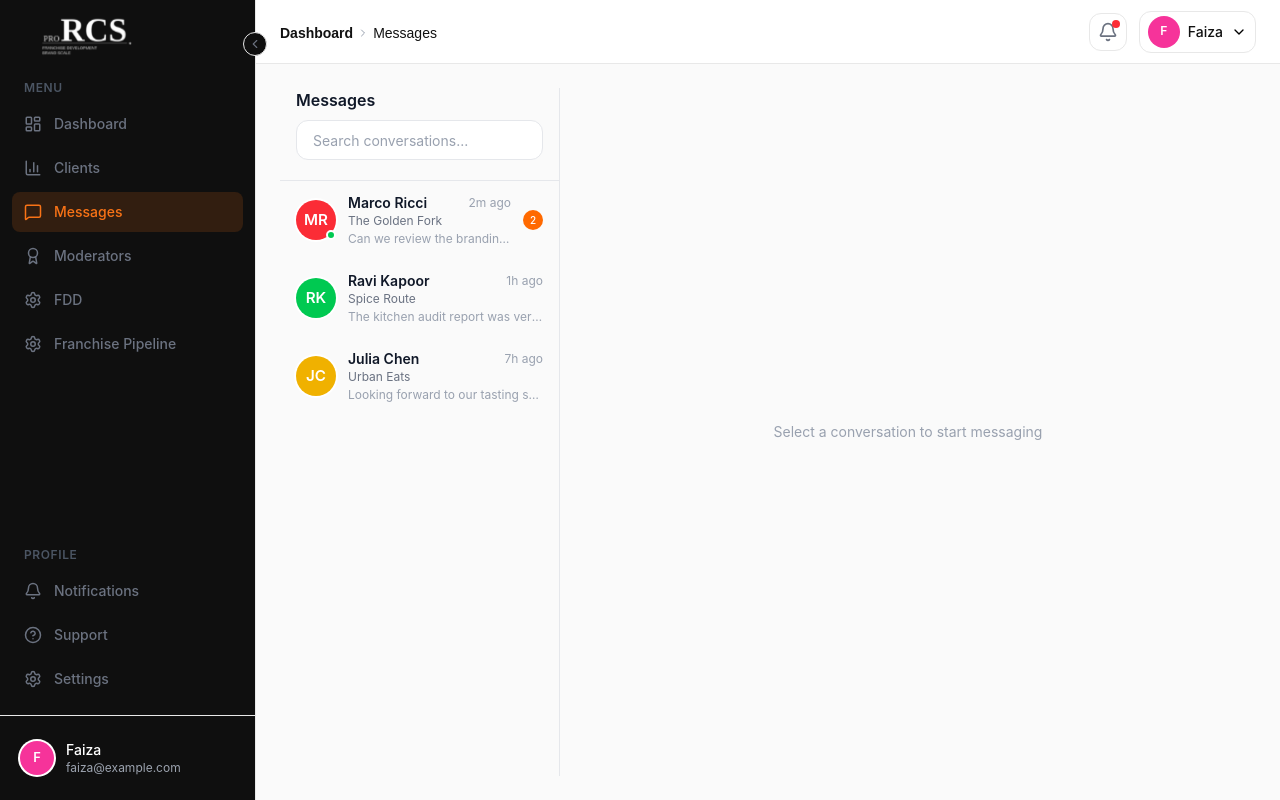
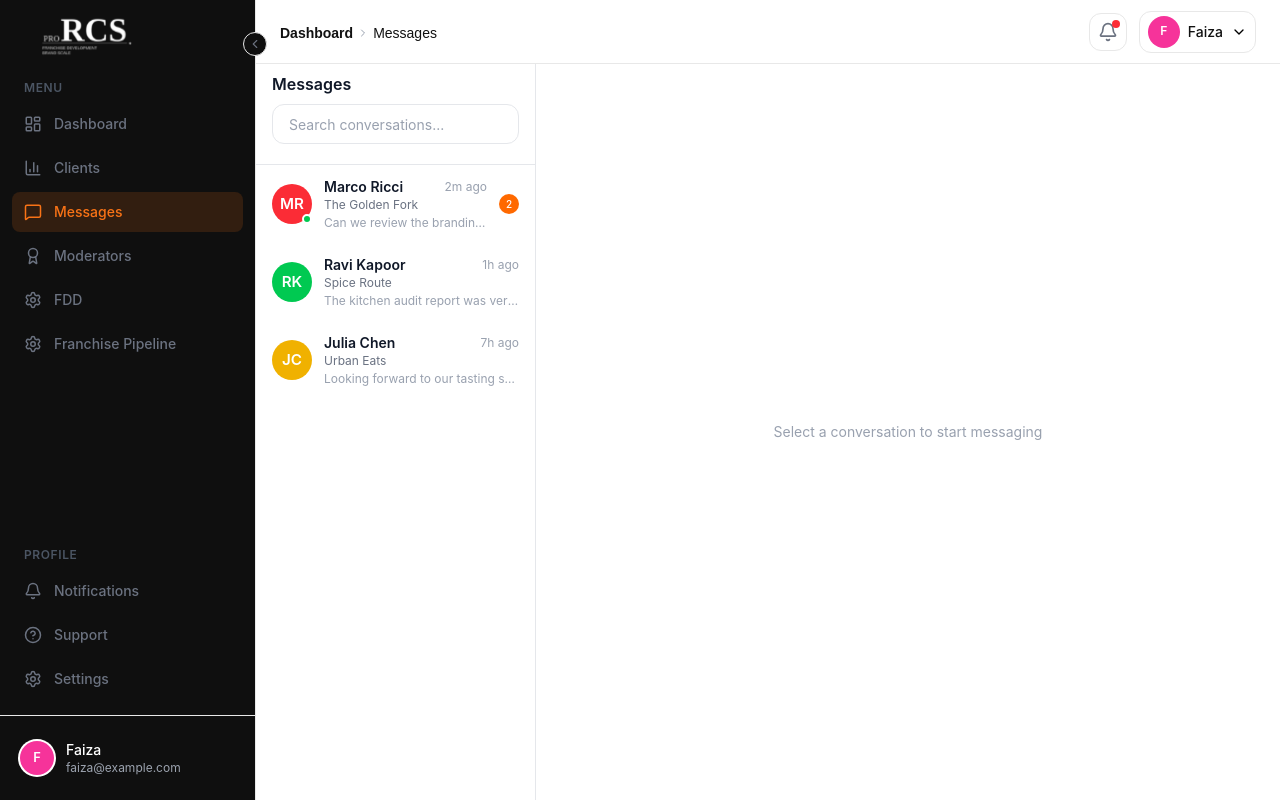
Before and after one commit to hamza-nafasat/rcs-frontend, a React (Vite) app: page /dashboard/messages in a window 1280 px wide. Built offline with nearby package versions, Linux system fonts and the light colour scheme.

Commit message:
messages are on full screen instead of taking padding from parent

```diff
--- a/src/pages/messages/Messages.jsx
+++ b/src/pages/messages/Messages.jsx
@@ -86,7 +86,7 @@ const Messages = () => {
   };
 
   return (
-    <div className="flex h-full flex-col">
+    <div className="-m-4 flex h-[calc(100%+2rem)] flex-col bg-white lg:-m-6 lg:h-[calc(100%+3rem)]">
       <div className="flex min-h-0 flex-1">
         {/* message list  */}
         <section
--- a/src/pages/messages/components/conversation-sidebar/ConversationSidebar.jsx
+++ b/src/pages/messages/components/conversation-sidebar/ConversationSidebar.jsx
@@ -26,7 +26,9 @@ const ConversationSidebar = ({
     <aside className="flex h-full min-h-0 flex-col">
       {/* Header */}
       <div className="shrink-0 px-4">
-        <h2 className="text-base mb-2 font-semibold text-gray-900">Messages</h2>
+        <h2 className="text-base mb-2 mt-2 font-semibold text-gray-900">
+          Messages
+        </h2>
 
         {/* Search */}
         <Input
```
